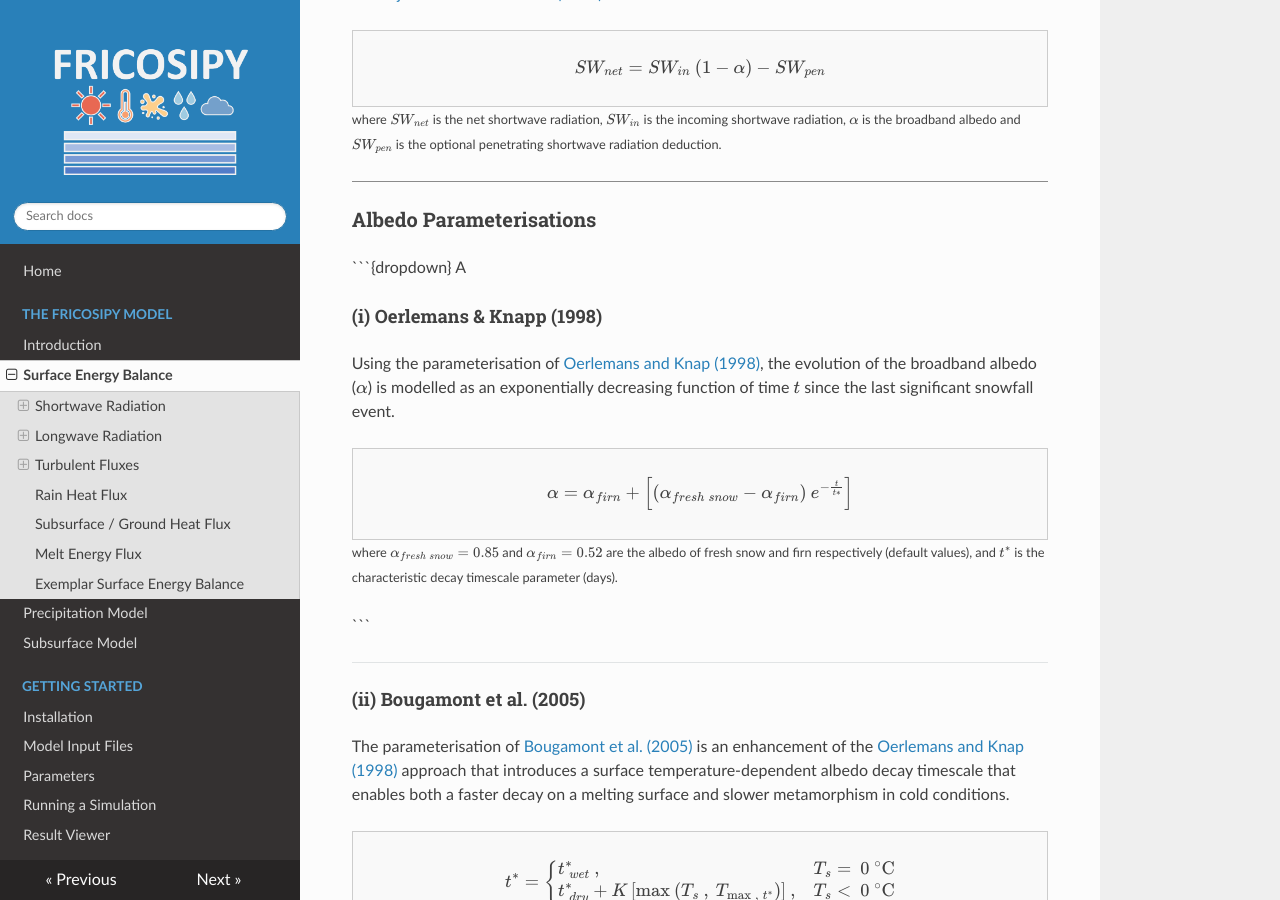
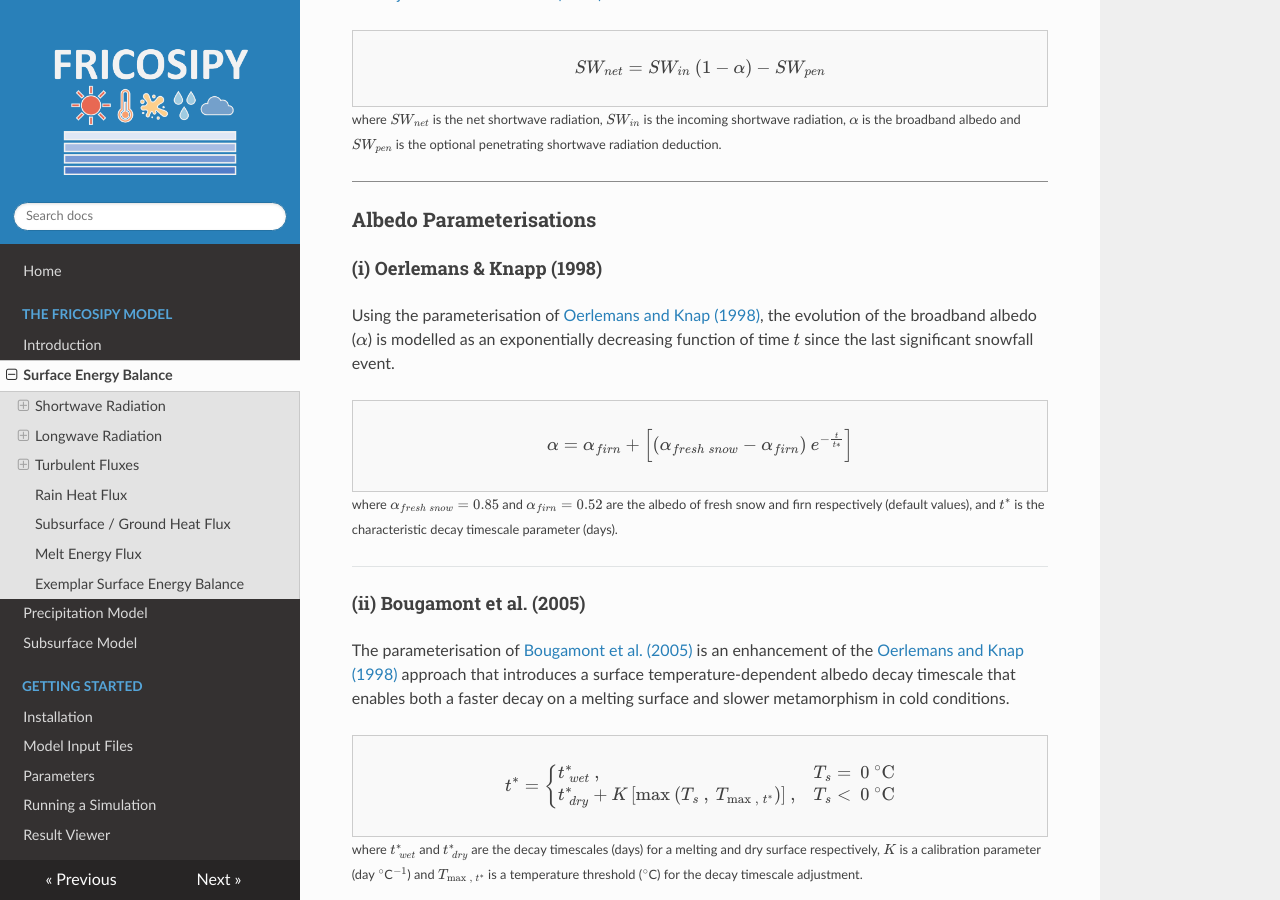
Before and after one commit to MarcusGastaldello/FRICOSIPY, an MkDocs documentation site: the page built from docs/surface_energy_balance.md, in a window 1280 px wide and 900 px high, scrolled down 2330 px. Built offline with MkDocs 1.6.1, drawn with Linux system fonts in a browser that asks for light colours; nearby versions of some CDN libraries.

Commit message:
Update surface_energy_balance.md

````diff
--- a/docs/surface_energy_balance.md
+++ b/docs/surface_energy_balance.md
@@ -86,8 +86,6 @@ $$
 
 ### Albedo Parameterisations
 
-```{dropdown} A
-
 #### (i) Oerlemans & Knapp (1998)
 
 Using the parameterisation of [Oerlemans and Knap (1998)](https://doi.org/10.1017/S0022143000002574), the evolution of the broadband albedo <br>
@@ -99,8 +97,6 @@ $$
 $$
 </div>
 <small>where $\alpha_{fresh\:snow} = 0.85$ and $\alpha_{firn} = 0.52$ are the albedo of fresh snow and firn respectively (default values), and $t^*$ is the characteristic decay timescale parameter (days).</small>
-
-```
 
 ---
 
````
